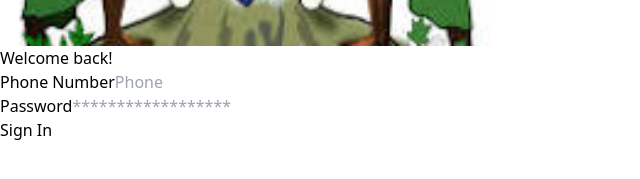
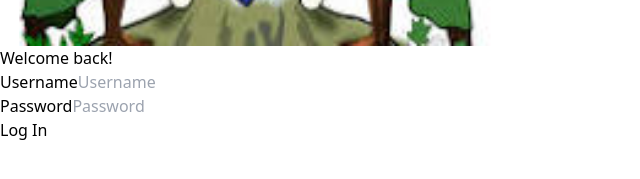
Before and after one commit to lemasani/DTVMS, a React (Vite) app: page / in a window 1280 px wide. Shown: the part 425-604 px from the top of the page, without its empty margins (0-640 px from the left). Built offline with nearby package versions, Linux system fonts and the light colour scheme.

Commit message:
Made Authenication functionality upon Login and on each page

```diff
--- a/src/Components/Fetch.jsx
+++ b/src/Components/Fetch.jsx
@@ -1,9 +1,13 @@
 import axios from './../Axios/axios'
 
 //login and authenication
-export async function Login(){
+export async function Login(username, password){
     try {
-        const response = await axios.get('/api/admin/authenticate');
+        // Assuming the API expects credentials as JSON in the request body
+        const response = await axios.post('/api/admin/authenticate', {
+            username,
+            password
+        });
         console.log(response.data);
         return response.data;
     } catch (error) {
--- a/src/Pages/Dashboard.jsx
+++ b/src/Pages/Dashboard.jsx
@@ -1,6 +1,9 @@
+import { useAuth } from "../Utils/Auth"
+
 
 
 export default function Dashboard() {
+  useAuth()
   return (
     <>
         <h1>Dashboard</h1>
--- a/src/Pages/Home.jsx
+++ b/src/Pages/Home.jsx
@@ -1,25 +1,50 @@
-import courtofarm from './../assets/court of arm.jpeg'
-
+import { useState } from 'react';
+import { useNavigate } from 'react-router-dom';
+import courtofarm from './../assets/court of arm.jpeg';
+import { Login } from '../Components/Fetch'; // Import the Login function
 
 const Home = () => {
+    const [userName, setUserName] = useState('');
+    const [password, setPassword] = useState('');
+    const [errorMessage, setErrorMessage] = useState(''); // Step 1: New state for error message
+    const navigate = useNavigate()
+
+    const handleSubmit = async (e) => {
+        e.preventDefault();
+        const result = await Login(userName, password);
+        if (result.error.message === 'authentication failed') {
+            console.log('Error Login failed');
+            setErrorMessage('Authentication failed. Please try again.'); // Step 2: Set error message
+        } else if (result) {
+            console.log('Login successfully', result);
+            sessionStorage.setItem('userData', JSON.stringify(result))
+            navigate('/dashboard');
+        } else {
+            setErrorMessage('An unexpected error occurred. Please try again later.'); // Handle other errors
+        }
+    };
+
     return (
         <div className="container mx-auto p-4 h-screen">
+             {errorMessage && <div className="text-red-500">{errorMessage}</div>}
             <div className="container flex flex-row gap-10 items-center h-full">
                 <div className='w-full items-center shadow'>
                     <img src={courtofarm} alt="Image" width="500px" />
                 </div>
                 <div className='w-full text-center shadow p-10'>
                     <h1 className="text-2xl mb-4">Welcome back!</h1>
-                    <form className="w-full max-w-sm mx-auto text-left ">
+                    <form className="w-full max-w-sm mx-auto text-left" onSubmit={handleSubmit}>
                         <div className="mb-4">
-                            <label className="block text-gray-700 text-sm font-bold mb-2" htmlFor="Phone">
-                                Phone Number
+                            <label className="block text-gray-700 text-sm font-bold mb-2" htmlFor="userName">
+                                Username
                             </label>
                             <input
                                 className="shadow appearance-none border rounded w-full py-2 px-3 text-gray-700 leading-tight focus:outline-none focus:shadow-outline"
-                                id="Phone"
+                                id="userName"
                                 type="text"
-                                placeholder="Phone"
+                                placeholder="Username"
+                                value={userName}
+                                onChange={(e) => setUserName(e.target.value)}
                             />
                         </div>
                         <div className="mb-6">
@@ -30,17 +55,14 @@ const Home = () => {
                                 className="shadow appearance-none border rounded w-full py-2 px-3 text-gray-700 mb-3 leading-tight focus:outline-none focus:shadow-outline"
                                 id="password"
                                 type="password"
-                                placeholder="******************"
+                                placeholder="Password"
+                                value={password}
+                                onChange={(e) => setPassword(e.target.value)}
                             />
                         </div>
-                        <div className="flex items-center justify-between">
-                            <button
-                                className="bg-blue-500 hover:bg-blue-700 text-white font-bold py-2 px-4 rounded focus:outline-none focus:shadow-outline"
-                                type="button"
-                            >
-                                Sign In
-                            </button>
-                        </div>
+                        <button type="submit" className="bg-blue-500 hover:bg-blue-700 text-white font-bold py-2 px-4 rounded focus:outline-none focus:shadow-outline">
+                            Log In
+                        </button>
                     </form>
                 </div>
             </div>
--- a/src/Pages/VenueDetails.jsx
+++ b/src/Pages/VenueDetails.jsx
@@ -3,6 +3,7 @@ import { useParams } from 'react-router-dom';
 //component
 import { FetchVenue, PostSession, DeleteSession } from '../Components/Fetch';
 import { useState, useEffect } from 'react';
+import { useAuth } from '../Utils/Auth';
 
 //ICONS
 import AddIcon from '@mui/icons-material/Add';
@@ -10,6 +11,8 @@ import CreateSessionDialog from '../Components/CreateSession';
 import Loader from '../Components/Loader';
 
 export default function VenueDetails() {
+    useAuth()
+
     const [isLoading, setIsLoading] = useState(false)
     const LoaderSize = 60
     const { id } = useParams();
--- a/src/Pages/Venues.jsx
+++ b/src/Pages/Venues.jsx
@@ -5,6 +5,7 @@ import axios from 'axios';
 
 import { useState, useEffect } from 'react';
 import { useNavigate } from 'react-router-dom'
+import { useAuth } from '../Utils/Auth';
 
 //ICONS
 import AddIcon from '@mui/icons-material/Add';
@@ -14,6 +15,8 @@ import VisibilityIcon from '@mui/icons-material/Visibility';
 import Loader from '../Components/Loader';
 
 export default function Venues() {
+  useAuth()
+
   const [venues, setVenues] = useState([]);
   const [isLoading, setIsLoading] = useState(false);
   const [showVenueForm, setShowVenueForm] = useState(false);
--- /dev/null
+++ b/src/Utils/Auth.jsx
@@ -0,0 +1,14 @@
+// src/hooks/useAuth.jsx
+import { useEffect } from 'react';
+import { useNavigate } from 'react-router-dom';
+
+export const useAuth = () => {
+    const navigate = useNavigate();
+
+    useEffect(() => {
+        const userData = sessionStorage.getItem('userData');
+        if (!userData) {
+            navigate('/');
+        }
+    }, [navigate]);
+};
```
